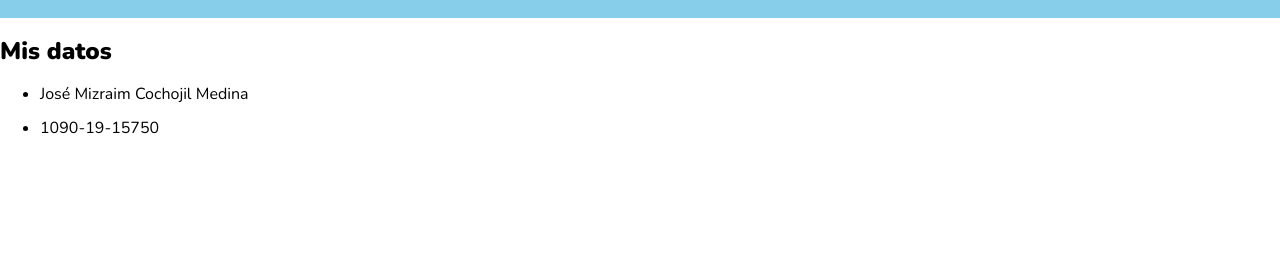
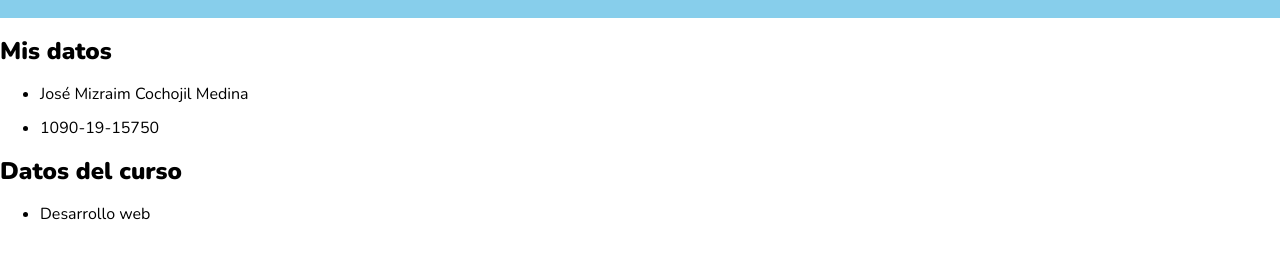
Before and after one commit to JMizraim/tarea-27-07-22, a plain HTML site: page index.html in a window 1280 px wide. Shown: the part 102-360 px from the top of the page. Drawn offline with nearby package versions, Linux system fonts and the light colour scheme.

Commit message:
Agregé una nueva sección con los datos del curso

```diff
--- a/index.html
+++ b/index.html
@@ -31,6 +31,14 @@
                 </li>
             </ul>
         </section>
+        <section>
+            <h2>Datos del curso</h2>
+            <ul>
+                <li>
+                    <p>Desarrollo web</p>
+                </li>
+            </ul>
+        </section>
     </main>
 </body>
 
```
